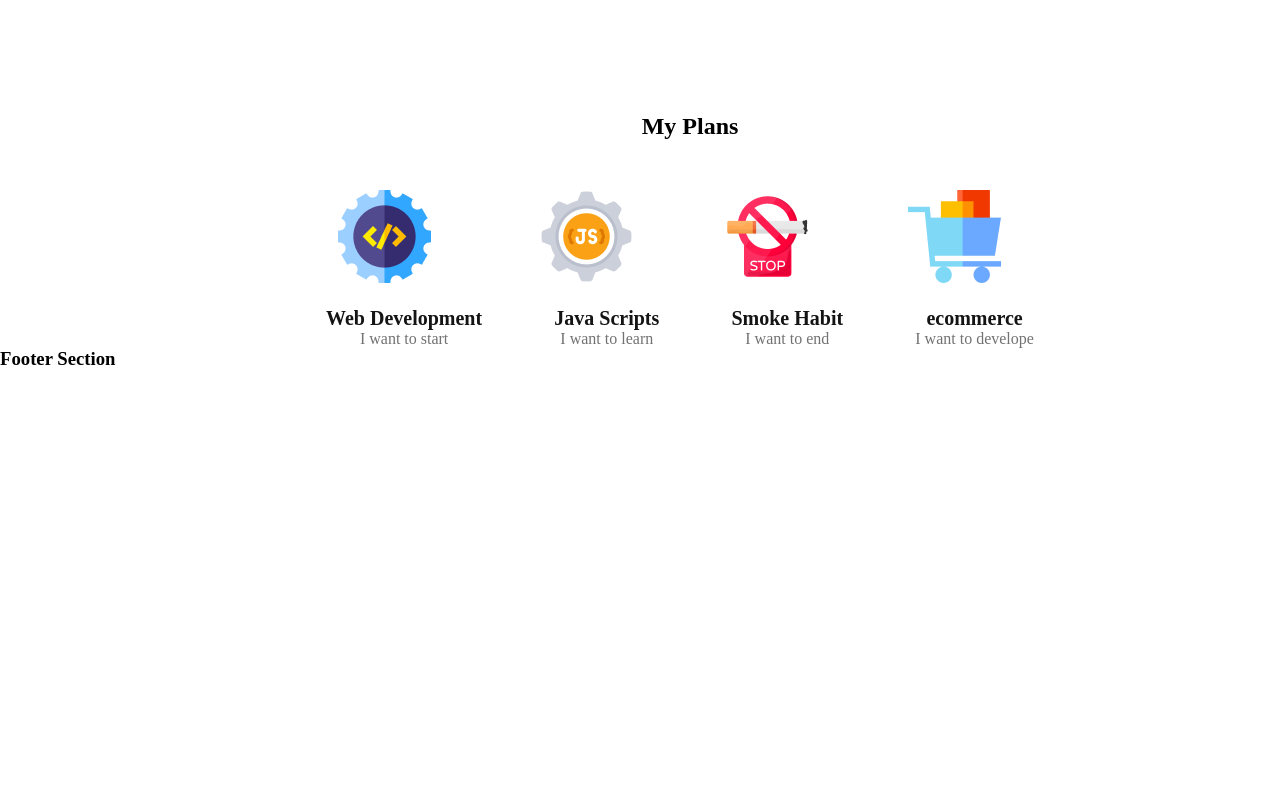
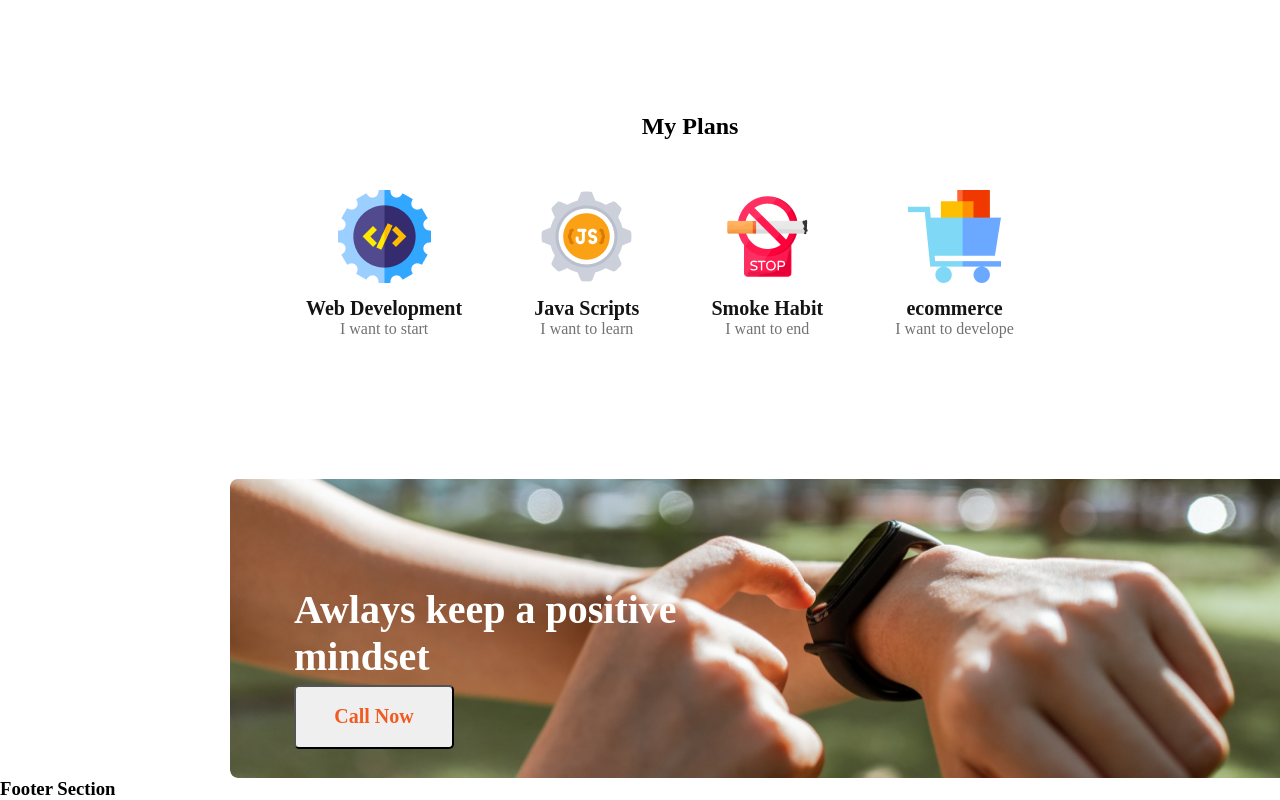
Before and after one commit to engrnazrulislam/my-assignment-01, a plain HTML site: page index.html in a window 1280 px wide. Shown: the part 1345-2145 px from the top of the page. Before the commit the page ends 1715 px from the top, so only its background shows below. Drawn offline with Linux system fonts and the light colour scheme.

Commit message:
update main section image, text and button

```diff
--- a/index.html
+++ b/index.html
@@ -68,6 +68,13 @@
                     </ul>
                 </div>
             </section>
+            <section class="main-section03">
+                <div class="sec3-div">
+                    <img class="sec3-img"src="images/watch.png"width="1140px"height="300px">
+                    <h3 class="sec3-h3">Awlays keep a positive mindset</h3>
+                    <button class="sec3-btn">Call Now</button>
+                </div>
+            </section>
     </main>
     <footer>
             <h3>Footer Section</h3>
--- a/styles/asignment-style.css
+++ b/styles/asignment-style.css
@@ -133,7 +133,7 @@
 }
 .sec2-sub-ul{
     list-style-type:none;
-    padding-top:20px;
+    padding:10px 10px;
     color: #737272;
 
 }
@@ -144,3 +144,50 @@
     font-size:20px;
     color: #151414;
 }
+/* Main Section part3 */
+.sec3-div{
+    display: flex;
+    justify-content:flex-start;
+    align-items: center;
+    padding-top:130px;
+    padding-left:230px;
+}
+.sec3-img{
+    border-radius: 8px;
+    position: relative;
+}
+.sec3-img::after{
+    content: '';
+    position: absolute;
+    left: 0; top: 0;
+    width: 100%; height: 100%;
+    background: linear-gradient(90deg, #F15B22 0%, rgba(241, 91, 34, 0) 100%);
+}
+.sec3-h3{
+    position: absolute;
+    padding-top:10px;
+    padding-left:64px;
+    font-family: 'Work Sans';
+    font-style: normal;
+    font-weight: 700;
+    font-size: 40px;
+    line-height: 47px;
+    color: #FFFFFF;
+    width: 459px;
+    height: 94px;
+}
+.sec3-btn{
+    position:absolute;
+    margin-top:177px;
+    margin-left: 64px;
+    width:160px;
+    height: 64px;
+    border-radius: 5px;
+    font-family: 'Work Sans';
+    font-style: normal;
+    font-weight: 600;
+    font-size: 20px;
+    line-height: 23px;
+    text-align: center;
+    color: #F15B22;
+}
```
